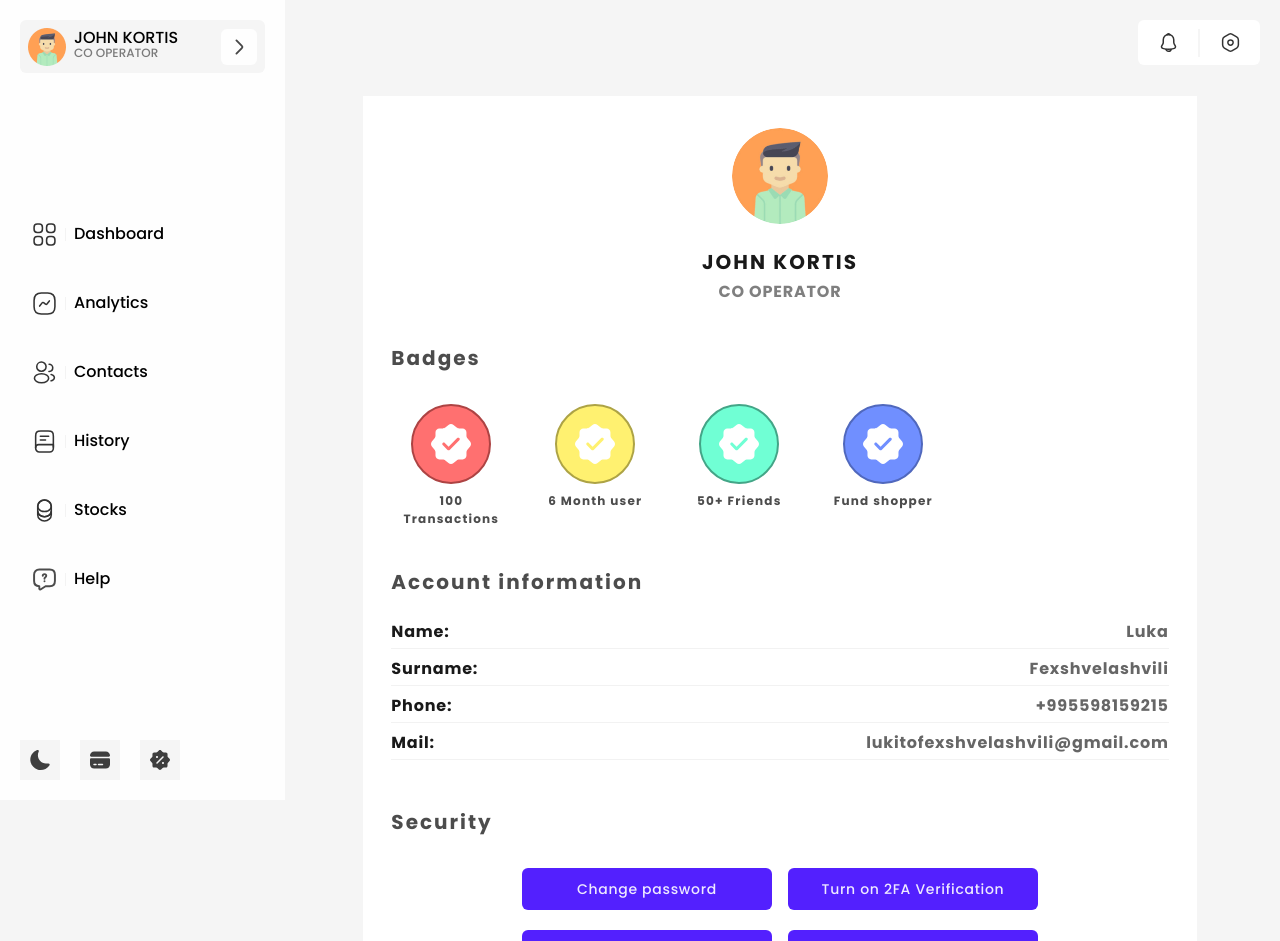
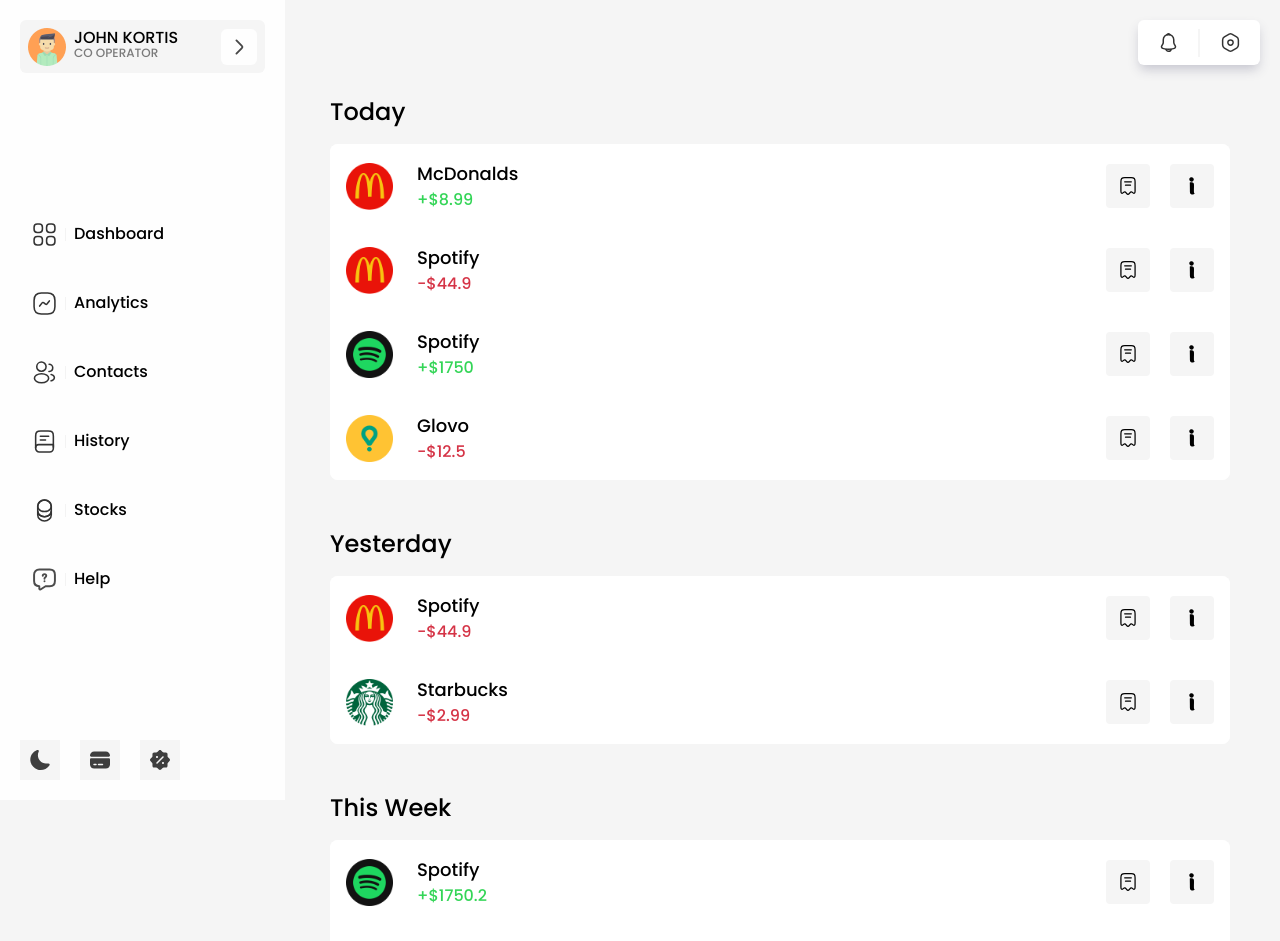
Before and after one commit to ModernDesigners/ModernBank, a React (Vite) app: page / in a window 1280 px wide. Shown: the top 941 px of the page. Built offline with nearby package versions, Linux system fonts and the light colour scheme.

Commit message:
Added HistoryPage

```diff
--- a/src/App.tsx
+++ b/src/App.tsx
@@ -1,16 +1,17 @@
 import Navbar from "./components/Navbar/Navbar";
-import Dashboard from "./pages/Dashboard/Dashboard";
-import Help from "./pages/Help/Help";
-import Profile from "./pages/Profile/Profile";
-import StocksPage from "./pages/StocksPage/StocksPage";
-import Analytics from "./pages/Analytics/Analytics";
+import History from "./pages/History/History";
+// import Dashboard from "./pages/Dashboard/Dashboard";
+// import Help from "./pages/Help/Help";
+// import Profile from "./pages/Profile/Profile";
+// import StocksPage from "./pages/StocksPage/StocksPage";
+// import Analytics from "./pages/Analytics/Analytics";
 
 function App() {
   return (
     <>
       <Navbar />
       <div className="flex flex-col pt-24 pb-32 w-[calc(100%-280px)] ml-auto items-center lg:mr-auto lg:w-full sm:pb-0">
-        <Profile />
+        <History />
       </div>
     </>
   );
--- a/src/components/Navbar/Navbar.tsx
+++ b/src/components/Navbar/Navbar.tsx
@@ -81,7 +81,7 @@
           </div>
         </div>
       </nav>
-      <div className="fixed top-5 right-5 w-[122px] h-[45px] bg-white rounded-md flex items-center justify-center lg:hidden">
+      <div className="fixed shadow-[rgba(50,50,93,0.25)_0px_6px_12px_-2px,_rgba(0,0,0,0.3)_0px_3px_7px_-15px] top-5 right-5 w-[122px] h-[45px] bg-white rounded-md flex items-center justify-center lg:hidden">
         <div className="w-full h-full ">
           <button className="w-full h-full transition duration-150 flex justify-center items-center hover:bg-subWhite3 rounded-l-md">
             <img src={NotificationsIcon} alt="NotificationsIcon" />
--- /dev/null
+++ b/src/pages/Contacts/Contacts.tsx
@@ -0,0 +1,4 @@
+
+export default function Contacts() {
+  return <div>Contacts</div>;
+}
--- /dev/null
+++ b/src/pages/History/History.tsx
@@ -0,0 +1,45 @@
+import Payment from "../Dashboard/components/LastPayment/Payment";
+import { LastPaymentAPI } from "../../API/LastPaymentAPI";
+
+export default function History() {
+  const randomPayment = (paymentQuantity: number) => {
+    let arr = [];
+    for (let i = 0; i < paymentQuantity; i++) {
+      const randomNumber = Math.floor(Math.random() * LastPaymentAPI.length);
+      arr.push(LastPaymentAPI[randomNumber]);
+    }
+    return arr;
+  };
+
+  return (
+    <div className="container flex flex-col gap-12 lg:pt-5">
+      <div>
+        <h1 className="font-pmedium text-2xl mb-4">Today</h1>
+        <div className="bg-white rounded-lg ">
+          {randomPayment(4).map((e) => (
+            <Payment title={e.title} image={e.image} price={e.price} />
+          ))}
+        </div>
+      </div>
+      <div>
+        <h1 className="font-pmedium text-2xl mb-4">Yesterday</h1>
+        <div className="bg-white rounded-lg ">
+          {randomPayment(2).map((e) => (
+            <Payment title={e.title} image={e.image} price={e.price} />
+          ))}
+        </div>
+      </div>
+      <div>
+        <h1 className="font-pmedium text-2xl mb-4">This Week</h1>
+        <div className="bg-white rounded-lg ">
+          {randomPayment(3).map((e) => (
+            <Payment title={e.title} image={e.image} price={e.price} />
+          ))}
+        </div>
+      </div>
+    </div>
+  );
+}
+function randomNumber(arg0: number): any {
+  throw new Error("Function not implemented.");
+}
```
